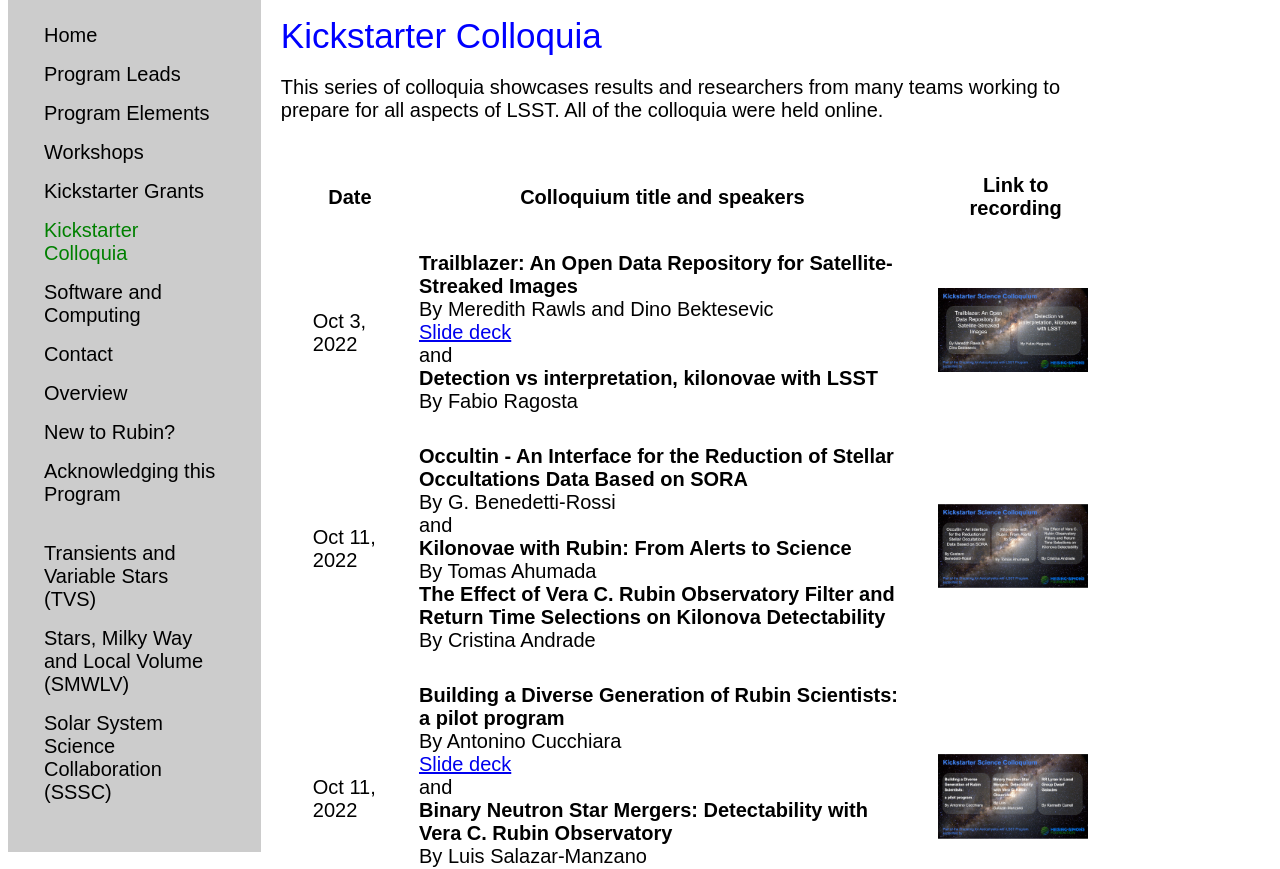
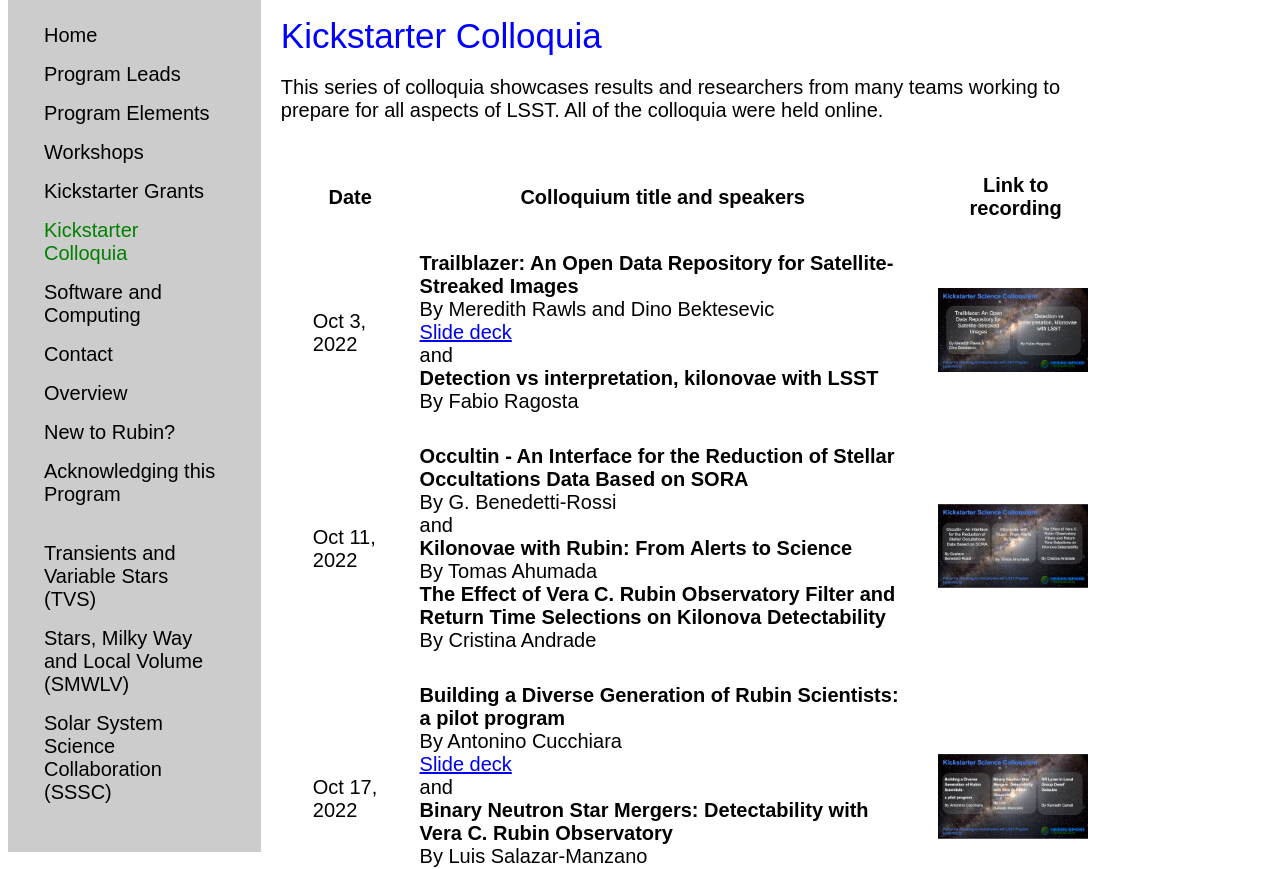
Before and after one commit to lsst-sci-prep/lsst-sci-prep.github.io, a Jekyll site: the page built from kickstarter_colloquia.html, in a window 1280 px wide, cut to the strip 997-1866 px from the top of the page. Built offline with Jekyll 4.4.1, drawn with Linux system fonts in a browser that asks for light colours.

Commit message:
Corrected date

```diff
--- a/kickstarter_colloquia.html
+++ b/kickstarter_colloquia.html
@@ -39,7 +39,7 @@ of LSST.  All of the colloquia were held online.</p>
       </td>
   </tr>
   <tr>
-    <td>Oct 11, 2022</td>
+    <td>Oct 17, 2022</td>
     <td><b>Building a Diverse Generation of Rubin Scientists: a pilot program</b><br>
       By Antonino Cucchiara<br>
       <a href="https://drive.google.com/file/d/1sXZRuNbz9GbejtHZm5T9ZpO1YbO2WNQt/view?usp=sharing">Slide deck</a><br>
```
